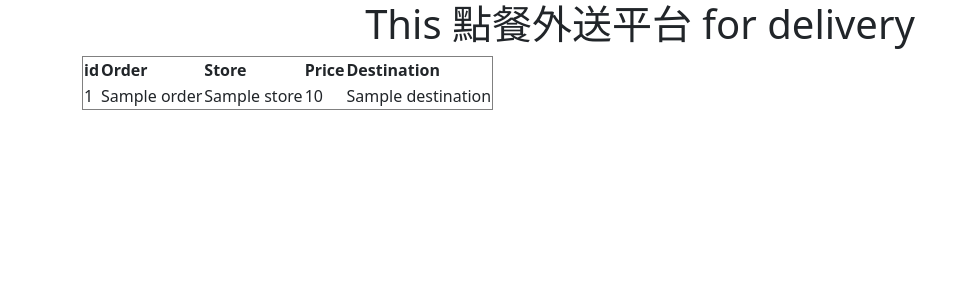
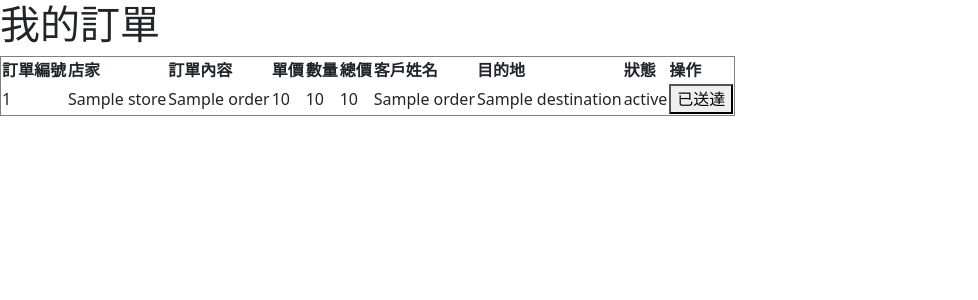
Before and after one commit to Hikana/Foodpangolin_OMG_project, a Flask app: template templates/delivery_order.html in a window 1280 px wide. Shown: the top 300 px of the page, without its empty margins (0-978 px from the left). Run offline with Flask 3, Linux system fonts and the light colour scheme; the template is opened without the code that fills it: most values are stand-ins (such as "Sample title", 1, 10 or a date in 2020).

Commit message:
delivery home page

```diff
--- a/app.py
+++ b/app.py
@@ -61,30 +61,24 @@ def login():
 
 
 #================================================
-@app.route('/store', methods=['GET'])  # 店家首頁
-@login_required
-@role_check
-def store():
-    data = dbUtils.get_store_self_order_list(session['id'])
-    print(session['id'])
-    return render_template('store.html',data = data, sid=session['id'])
+# @app.route('/store', methods=['GET'])  # 店家首頁
+# @login_required
+# @role_check
+# def store():
+#     data = dbUtils.get_store_self_order_list(session['id'])
+#     print(session['id'])
+#     return render_template('store.html',data = data, sid=session['id'])
+
 
 
 #================================================
-@app.route('/delivery', methods=['GET']) # 送貨員首頁
-@login_required
-@role_check
-def delivery():
-    return render_template('delivery.html')
-
-#================================================
-@app.route('/platform', methods=['GET']) # 平台首頁
-@login_required
-@role_check
-def platform():
-    data = dbUtils.get_all_users()
-    print(session['id'])
-    return render_template('platform.html',data = data)
+# @app.route('/platform', methods=['GET']) # 平台首頁
+# @login_required
+# @role_check
+# def platform():
+#     data = dbUtils.get_all_users()
+#     print(session['id'])
+#     return render_template('platform.html',data = data)
 #================================================
 # @app.route('/customer/store/<int:store_id>', methods=['GET'])
 # @login_required
@@ -94,19 +88,19 @@ def platform():
 
 #     return render_template('customer_store.html')
 
-@app.route('/delivery/order/<int:order_id>', methods=['GET'])
-@login_required
-@role_check
-def delivery_order(order_id):
-    print(order_id)
-    data = dbUtils.get_customer_order(order_id)
-    return render_template('delivery_order.html',data = data)
+# @app.route('/delivery/order/<int:order_id>', methods=['GET'])
+# @login_required
+# @role_check
+# def delivery_order(order_id):
+#     print(order_id)
+#     data = dbUtils.get_customer_order(order_id)
+#     return render_template('delivery_order.html',data = data)
 
-@app.route('/store/menu/<int:menu_id>', methods=['GET'])
-@role_check
-def store_menu(menu_id):
-    print(menu_id)
-    return render_template('store_menu.html')
+# @app.route('/store/menu/<int:menu_id>', methods=['GET'])
+# @role_check
+# def store_menu(menu_id):
+#     print(menu_id)
+#     return render_template('store_menu.html')
 
 #================================================
 # api
@@ -177,62 +171,87 @@ def api_store_order():
     return render_template('customer_order.html', data=store_menu, menu_id=menu_id)
 
 #================================================
+
 # 送貨員頁面
-@app.route('/order-list', methods=['GET']) # 待送清單跟已接訂單（送貨員）
-def api_order_list():
-    order_list = dbUtils.get_available_order()
-    print(order_list)
+@app.route('/delivery', methods=['GET','POST']) # 送貨員首頁 ##
+@login_required
+@role_check
+def delivery():
+    order_list = dbUtils.get_available_order() # 可以接的訂單
     delivery_id = dbUtils.get_delivery_id(session['id'])[0]["id"]
-    print(delivery_id)
-    delivery_list = dbUtils.get_delivery_order_list(delivery_id)
-    print(delivery_list)
-    print(order_list)
-    return {"data": order_list, "order": delivery_list}
-
-@app.route('/order-list/<int:order_menu_id>', methods=['GET']) # 待送清單詳細（送貨員）
-def api_customer_order(order_menu_id):
-    status = request.args["change_status"]
-    customer_order = dbUtils.get_customer_order(order_menu_id)
-    delivery_id = dbUtils.get_delivery_id(session['id'])[0]["id"]
-    dbUtils.edit_customer_delivery(delivery_id, order_menu_id,status)
-
-    # 到最後一步，訂單完成 => status4 影響 platf
-    if status == "4":
-        a = dbUtils.get_price(customer_order[0]['id'])
-        order_all = dbUtils.get_customer_all_order(order_menu_id)
-        print(order_all)
-        dbUtils.edit_sumry(order_all[0]['customer_id'], order_all[0]['store_id'], order_all[0]['delivery_id'], a['price'])
+    # delivery_list = dbUtils.get_delivery_order_list(delivery_id) # 已經接的訂單
+    if request.method == 'POST':
+        form = request.form
+        order_id = form['order_id']
+        status = 2
+        dbUtils.edit_customer_delivery(delivery_id, status, order_id)
+        return redirect('/delivery')
+    return render_template('delivery.html', order=order_list)
 
 
-    return {"data": customer_order}
+@app.route('/delivery-order', methods=['GET','POST']) # 送貨員已接訂單頁面 ##
+@login_required
+@role_check
+def delivery_order():
+    # order_list = dbUtils.get_available_order() # 可以接的訂單
+    delivery_id = dbUtils.get_delivery_id(session['id'])[0]["id"]
+    delivery_list = dbUtils.get_delivery_order_list(delivery_id) # 已經接的訂單
+    if request.method == 'POST':
+        form = request.form
+        order_id = form['order_id']
+        status = 3
+        dbUtils.edit_customer_delivery(delivery_id, status, order_id)
+        return redirect('/delivery')
+    return render_template('delivery_order.html', order=delivery_list)
 
-@app.route('/order-list/<string:order_menu_id>', methods=['POST']) # 接單（送貨員）
-def api_customer_delivery(order_menu_id):
-    delivery_id = dbUtils.get_delivery_id(session['id'])[0]["id"]
-    customer_delivery = dbUtils.edit_customer_delivery(delivery_id, order_menu_id)
-    return {"data": customer_delivery}
+
+# @app.route('/order-list', methods=['GET']) # 待送清單跟已接訂單（送貨員）
+# def api_order_list():
+
+# @app.route('/order-list/<int:order_menu_id>', methods=['GET']) # 待送清單詳細（送貨員）
+# def api_customer_order(order_menu_id):
+#     status = request.args["change_status"]
+#     customer_order = dbUtils.get_customer_order(order_menu_id)
+#     delivery_id = dbUtils.get_delivery_id(session['id'])[0]["id"]
+#     dbUtils.edit_customer_delivery(delivery_id, order_menu_id,status)
+
+#     # 到最後一步，訂單完成 => status4 影響 platf
+#     if status == "4":
+#         a = dbUtils.get_price(customer_order[0]['id'])
+#         order_all = dbUtils.get_customer_all_order(order_menu_id)
+#         print(order_all)
+#         dbUtils.edit_sumry(order_all[0]['customer_id'], order_all[0]['store_id'], order_all[0]['delivery_id'], a['price'])
+
+
+#     return {"data": customer_order}
+
+# @app.route('/order-list/<string:order_menu_id>', methods=['POST']) # 接單（送貨員）
+# def api_customer_delivery(order_menu_id):
+#     delivery_id = dbUtils.get_delivery_id(session['id'])[0]["id"]
+#     customer_delivery = dbUtils.edit_customer_delivery(delivery_id, order_menu_id)
+#     return {"data": customer_delivery}
 
 
 #================================================
 # 商店頁面
-@app.route('/menu-list', methods=['GET']) # 商店菜單
-def api_store_self_menu():
-    sid = dbUtils.get_store_id(session['id'])[0]["id"]
-    store_menu = dbUtils.get_store_menu(sid)
-    return {"data": store_menu}
+# @app.route('/menu-list', methods=['GET']) # 商店菜單
+# def api_store_self_menu():
+#     sid = dbUtils.get_store_id(session['id'])[0]["id"]
+#     store_menu = dbUtils.get_store_menu(sid)
+#     return {"data": store_menu}
 
-@app.route('/menu-order-list', methods=['GET']) # 商店拿取order部分
-def api_store_self_order():
-    store_order = dbUtils.get_store_self_order_list(session['id'])
-    print(store_order)
-    return {"data": store_order}
+# @app.route('/menu-order-list', methods=['GET']) # 商店拿取order部分
+# def api_store_self_order():
+#     store_order = dbUtils.get_store_self_order_list(session['id'])
+#     print(store_order)
+#     return {"data": store_order}
 
-@app.route('/menu-order-complete',methods=['GET']) # 完成訂單的部分
-def api_complete_status():
-    oid = request.args['id']
-    store_order = dbUtils.meal_status_complete(oid)
-    print(store_order)
-    return {"data": store_order}
+# @app.route('/menu-order-complete',methods=['GET']) # 完成訂單的部分
+# def api_complete_status():
+#     oid = request.args['id']
+#     store_order = dbUtils.meal_status_complete(oid)
+#     print(store_order)
+#     return {"data": store_order}
 
 
 
--- a/templates/delivery_order.html
+++ b/templates/delivery_order.html
@@ -7,60 +7,41 @@
     <title>Document</title>
   </head>
   <body>
-    <div class="container">
-      <div class="row">
-        <h1 class="text-center">This 點餐外送平台 for delivery</h1>
-      </div>
-      <table border="1">
-        <thead>
-          <tr>
-            <th>id</th>
-            <th>Order</th>
-            <th>Store</th>
-            <th>Price</th>
-            <th>Destination</th>
-          </tr>
-        </thead>
-        <tbody>
-          {%if data != []%}
-          <tr>
-            <td>{{ data[0].id }}</td>
-            <td>{{ data[0].order }}</td>
-            <td>{{ data[0].store }}</td>
-            <td>{{ data[0].price }}</td>
-            <td>{{ data[0].destination }}</td>
-          </tr>
-          {%endif%}
-        </tbody>
-      </table>
-      <div>
-        {%if data != []%}
-        <div class="col-2 d-flex flex-column align-items-center">
-          {%if data[0].status == 1%}
-          <form action="/order-list/{{ data[0].id }}">
-            <button type="submit" name="change_status" value="3">接單</button>
-          </form>
-          {%elif data[0].status == 3%}
-          <form action="/order-list/{{ data[0].id }}">
-            <button type="submit" name="change_status" value="4">簽收</button>
-          </form>
-          {%endif%}
+    <h1>我的訂單</h1>
 
-        </div>
-        {%endif%}
-      </div>
-      <!-- 顯示可接訂單的列表
-      <div class="row">
-        <div class="col-6 m-auto">
-          <div class="order-list row">
+    <form action="/delivery-order" method="post">
+    <table border="1">
+      <tr>
+        <th>訂單編號</th>
+        <th>店家</th>
+        <th>訂單內容</th>
+        <th>單價</th>
+        <th>數量</th>
+        <th>總價</th>
+        <th>客戶姓名</th>
+        <th>目的地</th>
+        <th>狀態</th>
+        <th>操作</th>
+      </tr>
+      {%for o in order%}
+      <tr>
+        <td>{{ o.id }}</td>
+        <td>{{ o.store }}</td>
+        <td>{{ o.order_name }}</td>
+        <td>{{ o.price }}</td>
+        <td>{{ o.quantity }}</td>
+        <td>{{ o.total }}</td>
+        <td>{{ o.name }}</td>
+        <td>{{ o.destination }}</td>
+        <td>{{ o.status }}</td>
+        <td>
+          <button type="submit">已送達</button>
+        </td>
+        <input type="hidden" name="order_id" value="{{o.id}}">
+        {%endfor%}
+      </tr>
+    </form>
 
-          </div>
-
-        </div>
-      </div>
-    </div> -->
-
-    {% include "models/bs_js.html" %}
-    <!-- <script src="/static/javascripts/delivery.js"></script> -->
+    </table>
   </body>
 </html>
```
Also changed, not shown: dbUtils.py (+72 -53 lines), templates/delivery.html (+33 -29 lines).
